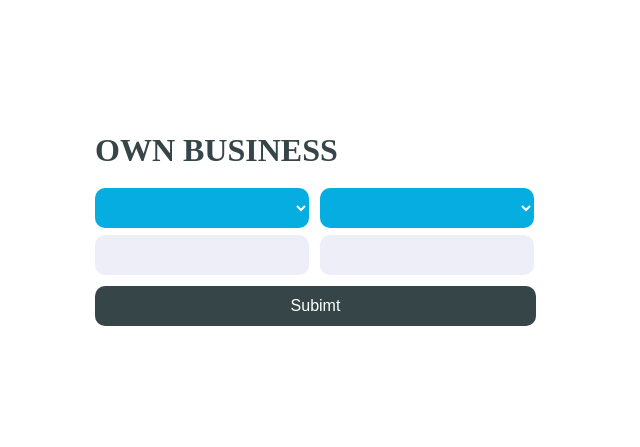
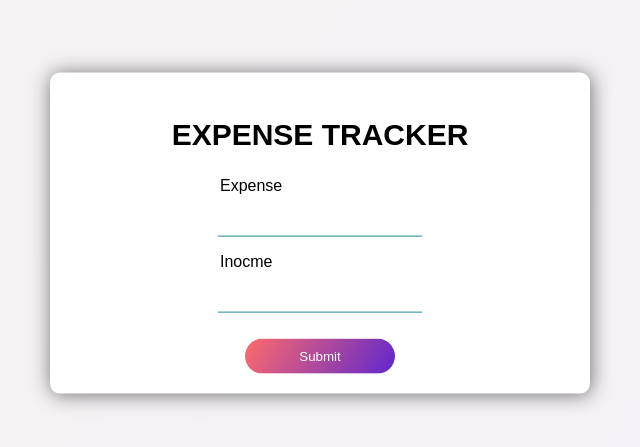
Before and after one commit to The-DigitalAcademy/sinda-tracker, a plain HTML site: page index.html in a window 1280 px wide. Shown: the part 167-614 px from the top of the page, without its empty margins (320-960 px from the left). Drawn offline with Linux system fonts and the light colour scheme; no server answers.

Commit message:
tracker change new app

```diff
--- a/index.html
+++ b/index.html
@@ -1,29 +1,95 @@
 <!DOCTYPE html>
-<html lang="en">
-<head>
-    <meta charset="UTF-8">
-    <meta name="viewport" content="width=device-width, initial-scale=1.0">
-    <title>Sinda Tracker</title>
-    <link rel="stylesheet" href="style.css">
-</head>
-<body>
-    <div class="container">
-        <h1>OWN BUSINESS</h1>
-        <div class="box">
-            <div class="left_box">
-                <select name="currency" class="
-                "></select>
-                <input type="number" name="" id="num">
-            </div>
-            <div class="right_box">
-                <select name="currency" class="name"></select>
-                <input type="text" name="" id="ans" disabled>
-            </div>
-        </div>
-        <button class="btn" id="btn">Subimt</button>
-    </div>
+<html lang="en" dir="ltr">
+	<head>
+		<meta charset="utf-8">
+		<title>BMI Calculator</title>
+	</head>
+	<style media="screen">
+		body{
+			margin: 0;
+			padding: 0;
+			text-align: center;
+			font-family: sans-serif;
+			background-image: linear-gradient(120deg,#f6f2f2, #f4f2f8);
+			min-height: 100vh;
+		}
+		div{
+			width: 500px;
+			position: absolute;
+			top: 50%;
+			left: 50%;
+			background-color: #fff;
+			transform: translate(-50%, -50%);
+			padding: 20px;
+			border-radius: 10px;
+			box-shadow: 1px 1px 20px #6f6e6e;
+		}
+		h2{
+			font-size: 30px;
+			font-weight: 600;
+		}
+		.text{
+			text-align: left;
+			margin-left: 150px;
+		}
+		#w, #h{
+			color: #222f3e;
+			text-align: left;
+			font-size: 20px;
+			font-weight: 200;
+			outline: none;
+			border: none;
+			background: none;
+			border-bottom: 1px solid #1f8f97;
+			width: 200px;
+		}
+			#w:focus, #h:focus{
+				border-bottom: 2px solid #341f97;
+				width: 300px;
+				transition: 0.5s;
+			}
+			#result{
+				color: #341f97;
+			}
+			#btn{
+				font-family: inherit;
+				margin-top: 10px;
+				border: none;
+				color: #fff;
+				background-image: linear-gradient(120deg,#ff6b6b, #5f27cd);
+				width: 150px;
+				padding: 10px;
+				border-radius: 30px;
+				outline: none;
+				cursor: pointer;
+			}
+			#btn:hover{
+				box-shadow: 1px 1px 10px #341f97;
+			}
+			#info{
+				font-size: 12px;
+				font-family: inherit;
+			}
+	</style>
+	<script type="text/javascript">
+		function BMI() {
+			var h=document.getElementById('h').value;
+			var w=document.getElementById('w').value;
+			var bmi=w/(h/100*h/100);
+			var bmio=(bmi.toFixed(2));
 
-
-    <script src="index.js"></script>
-</body>
+			document.getElementById("result").innerHTML="TOTAL:R " + bmio;
+		}
+	</script>
+	<body>
+		<div>
+			<h2>EXPENSE TRACKER</h2>
+			<p class="text">Expense</p>
+			<input type="text" id="h">
+			<p class="text">Inocme</p>
+			<input type="text" id="w">
+			<p id="result"></p>
+			<button id="btn" onClick="BMI()">Submit</button>
+		</div>
+	</body>
 </html>
--- a/index.js
+++ /dev/null
@@ -1,42 +0,0 @@
-const select = document.querySelectorAll(".currency");
-const btn = document.getElementById("btn");
-const num = document.getElementById("num");
-const ans = document.getElementById("ans");
-
-fetch("https://api.frankfurter.app/currencies")
-  .then((data) => data.json())
-  .then((data) => {
-    display(data);
-  });
-
-function display(data)  {
-  const entries = Object.entries(data);
-  for (var i = 0; i < entries.length; i++) {
-    select[0].innerHTML += `<option value="${entries[i][0]}">${entries[i][0]}</option>`;
-    select[1].innerHTML += `<option value="${entries[i][0]}">${entries[i][0]}</option>`;
-  }
-}
-
-btn.addEventListener("click", () => {
-  let currency1 = select[0].value;
-  let currency2 = select[1].value;
-  let value = num.value;
-
-  if (currency1 != currency2) {
-    convert(currency1, currency2, value);
-  } else {
-    alert("Choose Diffrent Currency");
-  }
-});
-
-function convert(currency1, currency2, value) {
-  const host = "api.frankfurter.app";
-  fetch(
-    `https://${host}/latest?amount=${value}&from=${currency1}&to=${currency2}`
-  )
-    .then((val) => val.json())
-    .then((val) => {
-      console.log(Object.values(val.rates)[0]);
-      ans.value = Object.values(val.rates)[0];
-    });
-}
--- a/style.css
+++ /dev/null
@@ -1,61 +0,0 @@
-*{
-    margin: 0;
-    padding: 0;
-    box-sizing: border-box;
-  }
-  body{
-    height: 100vh;
-    display: flex;
-    justify-content: center;
-    align-items: center;
-  }
-  .container{
-    width: 450px;
-  }
-  h1{
-    color: #364547;
-    margin-bottom: 0.5em;
-  }
-  .container .box{
-    width: 100%;
-    display: flex;
-  }
-  .box div{
-    width: 100%;
-  }
-  select{
-    width: 95%;
-    height: 40px;
-    font-size: 1em;
-    cursor: pointer;
-    outline: none;
-    background: #06ade0;
-    color: white;
-    margin: 0.2em 0;
-    padding: 0 1em;
-    border-radius: 10px;
-    border: none;
-  }
-
-  input{
-    width: 95%;
-    height: 40px;
-    font-size: 1em;
-    margin: 0.2em 0;
-    border-radius: 10px;
-    border: none;
-    background: #edeef7;
-    outline: none;
-    padding: 0 1em;
-  }
-  .btn{
-    width: 98%;
-    height: 40px;
-    background: #364547;
-    color: white;
-    border-radius: 10px;
-    border: none;
-    cursor: pointer;
-    font-size: 1em;
-    margin: 0.5em 0;
-  }
--- /dev/null
+++ b/style.js
@@ -0,0 +1,6 @@
+function BMI(){
+  var w=document.getElementById('w').value;
+  var h=document.getElementById('h').value;
+  var bmi=w/(h/100*h/100);
+  document.getElementById("result").innerHTML="Your BMI is" + bmi;
+  }
```
